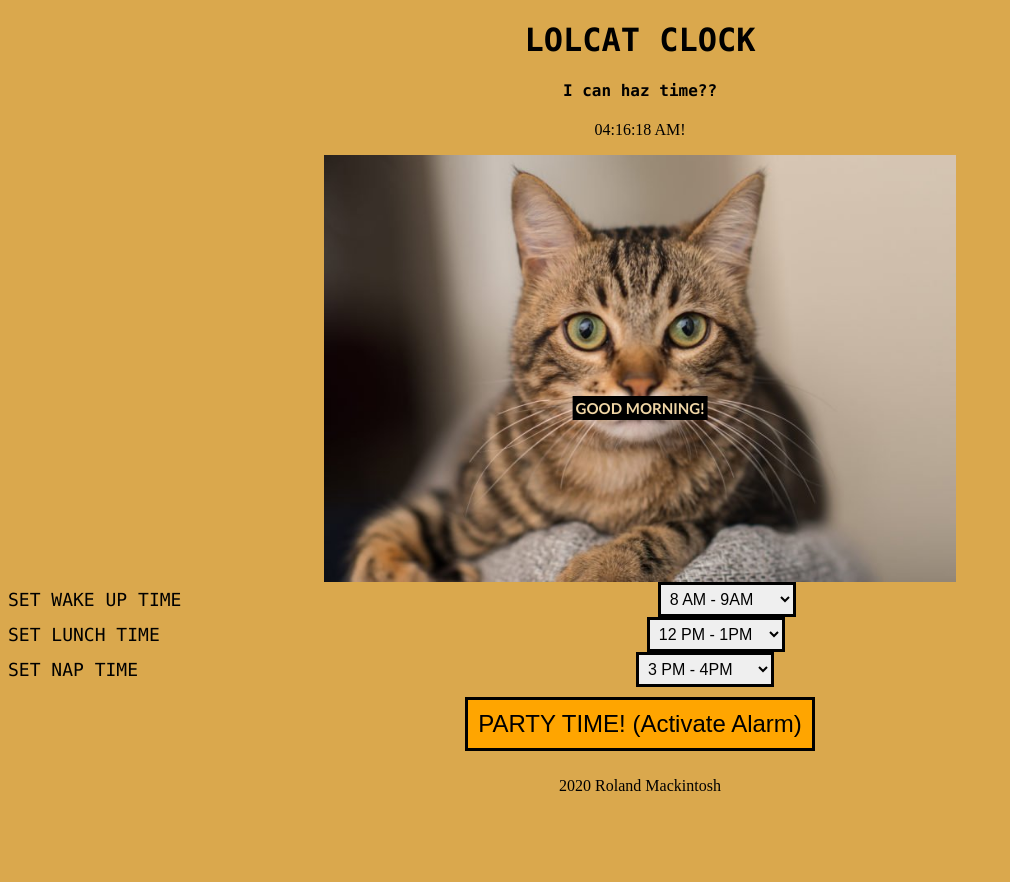
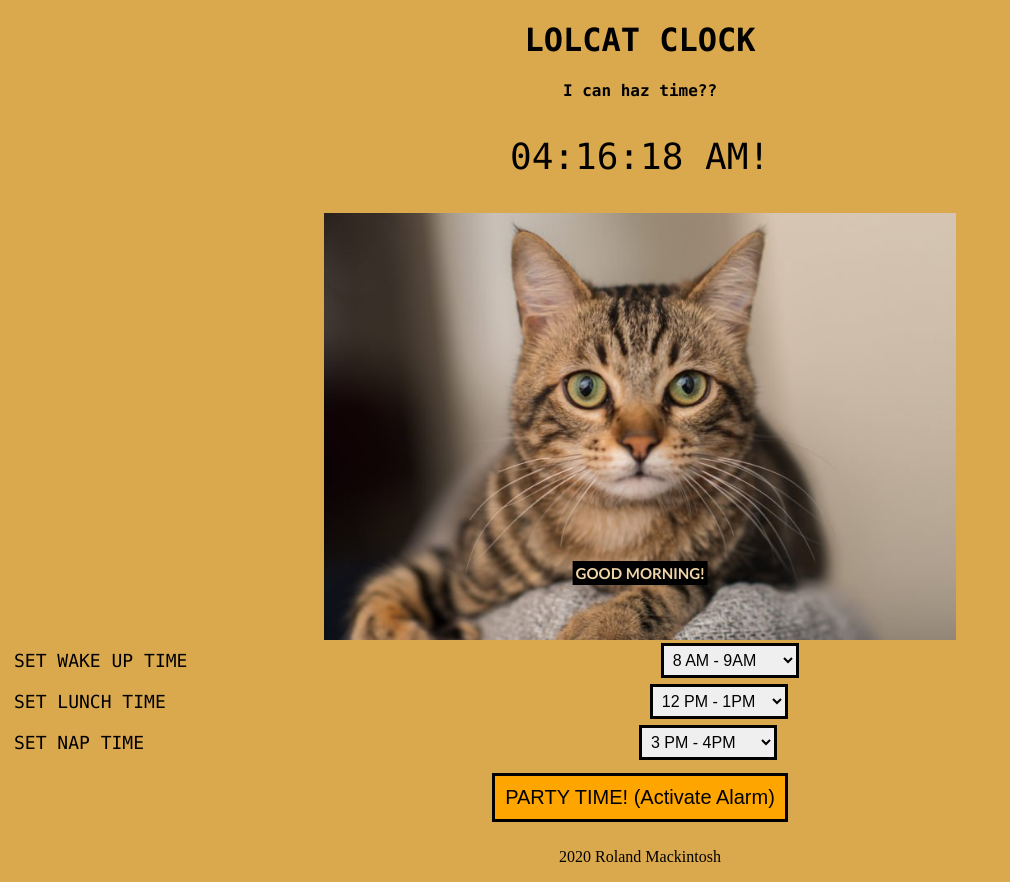
Before and after one commit to plutownium/CatClock, a PHP site: page / in a window 1280 px wide. Shown: the whole page, without its empty margins (0-1010 px from the left). Before the commit the page ends 791 px from the top, so only its background shows below. Run offline with PHP 8.4, Linux system fonts and the light colour scheme.

Commit message:
Add files via upload

```diff
--- a/index.css
+++ b/index.css
@@ -15,7 +15,7 @@ button {
 	background-color: orange;
 	padding: 10px;
 	border: solid;
-	font-size: 24px;
+	font-size: 20px;
 }
 
 footer {
@@ -42,6 +42,8 @@ span {
 
 #clock {
 	text-align: center;
+	font-size: 36px;
+	font-family: "Lucida Console", Monaco, monospace;
 }
 
 #headline {
@@ -54,7 +56,7 @@ span {
 	position: absolute;
 	top: 50%;
 	left: 50%;
-	transform: translate(-50%, 50%);
+	transform: translate(-50%, 500%);
 	background-color: black;
 	color: rgb(240, 214, 166);
 	padding: 3px;
@@ -81,11 +83,12 @@ span {
 .timer-text {
 	font-family: "Lucida Console", Monaco, monospace;
 	text-align: center;
+	padding: 3px;
 }
 
 .timer {
-	/* padding: 5px;
-	overflow: hidden;
+	padding: 3px;
+	/* overflow: hidden;
 	width: 90%;
 	display: flex;
 	align-items: flex-start; */
@@ -95,5 +98,3 @@ span {
 }
 
 /* TODO: Align SET WAKE UP TIME with its selector, same for the other 2 */
-/* TODO: Style the clock. */
-/* TODO: Style the rest of the text */
```
